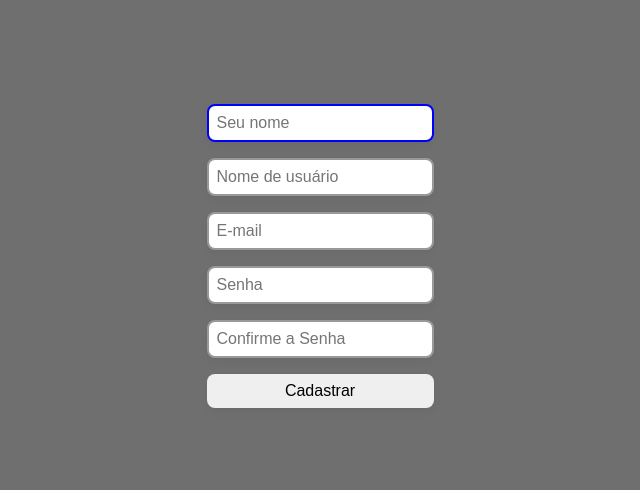
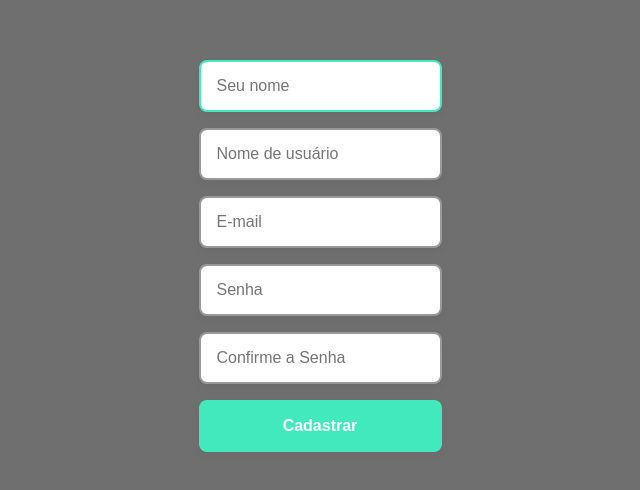
Before and after one commit to ramontsdev/alol-planning, a Next.js app: page /sign-up in a window 1280 px wide. Shown: the part 136-626 px from the top of the page, without its empty margins (320-960 px from the left). Built offline with nearby package versions, Linux system fonts and the light colour scheme; no server answers.

Commit message:
implementado feature de tema para a app

```diff
--- a/src/components/button/index.tsx
+++ b/src/components/button/index.tsx
@@ -1 +1,41 @@
-export { Button } from './styles';
+//export { Button } from './styles';
+
+import { ReactNode } from 'react';
+import Spinner from '../spinner';
+
+import { StyledButton } from './styles';
+
+type Props = {
+  children: ReactNode;
+  type?: "button" | "submit" | "reset" | undefined;
+  variant?: 'primary' | 'secondary' | 'transparent'
+  disabled?: boolean;
+  isLoading?: boolean;
+  danger?: boolean;
+  onClick: () => void;
+  h?: number;
+}
+export function Button({
+  children,
+  type = 'button',
+  disabled = false,
+  isLoading = false,
+  danger = false,
+  onClick,
+  variant,
+  h = 52
+}: Props) {
+  return (
+    <StyledButton
+      type={type}
+      variant={variant}
+      disabled={disabled || isLoading}
+      onClick={onClick}
+      danger={danger}
+      h={h}
+    >
+      {!isLoading && children}
+      {isLoading && <Spinner size={16} />}
+    </StyledButton>
+  );
+}
--- a/src/components/button/styles.ts
+++ b/src/components/button/styles.ts
@@ -2,20 +2,52 @@ import styled, { css } from "styled-components";
 
 type ButtonProps = {
   variant?: 'primary' | 'secondary' | 'transparent'
+  danger?: boolean;
+  h?: number;
 }
-export const Button = styled.button<ButtonProps>`
-  font-size: 16px;
-  padding: 8px;
+export const StyledButton = styled.button<ButtonProps>`
+  height: ${({ h }) => h}px;
 
-  outline: none;
+  display: flex;
+  align-items: center;
+  justify-content: center;
+
+  padding: 0 16px;
+
+  font-size:  16px;
+  color: #fff;
+  font-weight: bold;
+  transition: background 0.2s ease-in;
+
   border: none;
+  background: ${({ theme }) => theme.colors.primary.main};
+  box-shadow: 0px 4px 10px rgba(0, 0, 0, 0.04);
   border-radius: 8px;
-  box-shadow: 0px 4px 10px rgba(0, 0, 0, 0.04);
-  transition: background 0.3s ease-in;
 
-  :hover {
-    background: blue;
+  &:hover {
+    background: ${({ theme }) => theme.colors.primary.light};
   }
+
+  &:active {
+    background: ${({ theme }) => theme.colors.primary.dark};
+  }
+
+  &:disabled {
+    background: #ccc !important;
+    cursor: no-drop !important;
+  }
+
+  ${({ theme, danger }) => danger && css`
+    background: ${theme.colors.danger.main};
+
+    &:hover {
+      background: ${theme.colors.danger.light};
+    }
+
+    &:active {
+      background: ${theme.colors.danger.dark};
+    }
+  `}
 
   ${({ variant }) => variant === 'secondary' && css`
     background: none;
--- a/src/components/text-field/index.tsx
+++ b/src/components/text-field/index.tsx
@@ -1,6 +1,6 @@
 import { InputHTMLAttributes, useState } from 'react';
 
-import { Input, SmallText, Wrapper } from './styles';
+import { SmallText, StyledInput, Wrapper } from './styles';
 
 type Props = InputHTMLAttributes<HTMLInputElement> & {
   onFocus?: () => void
@@ -21,7 +21,7 @@ export function TextField({ onFocus, onBlur, ...rest }: Props) {
 
   return (
     <Wrapper>
-      <Input
+      <StyledInput
         inFocus={inFocus}
         {...rest}
         onFocus={handleFocus}
--- a/src/components/text-field/styles.ts
+++ b/src/components/text-field/styles.ts
@@ -7,20 +7,23 @@ export const Wrapper = styled.div`
 type InputProps = {
   inFocus: boolean;
 }
-export const Input = styled.input<InputProps>`
-  padding: 8px;
+export const StyledInput = styled.input<InputProps>`
+  height: 52px;
+  width: 100%;
+  padding: 0 16px;
+
   font-size: 16px;
-
+  background: #fff;
+  border: 2px solid rgba(0, 0, 0, 0.4);
+  box-shadow: 0px 4px 10px rgba(0, 0, 0, 0.04);
+  border-radius: 8px;
   outline: none;
-  border: 2px solid rgba(0, 0, 0, 0.4);
-  border-radius: 8px;
-  box-shadow: 0px 4px 10px rgba(0, 0, 0, 0.04);
-
   appearance: none;
 
-  transition: border-color 0.3s ease-in;
+  transition: border-color 0.2s ease-in;
+
   :focus {
-    border-color: blue;
+    border-color: ${({ theme }) => theme.colors.primary.main};
   }
 `
 export const SmallText = styled.small`
--- a/src/pages/_app.tsx
+++ b/src/pages/_app.tsx
@@ -4,8 +4,10 @@ import Loader from '@/components/loader';
 import { AuthProvider } from '@/contexts/auth-context';
 import { WebsocketProvider } from '@/contexts/websocket-context';
 import { GlobalStyle } from '@/theme/global-style';
+import { theme } from '@/theme/theme';
 import Router from 'next/router';
 import { useEffect, useState } from 'react';
+import { ThemeProvider } from 'styled-components';
 
 export default function App({ Component, pageProps }: AppProps) {
   const [loading, setLoading] = useState(false);
@@ -31,12 +33,14 @@ export default function App({ Component, pageProps }: AppProps) {
   return (
     <AuthProvider>
       <WebsocketProvider>
+        <ThemeProvider theme={theme}>
           <GlobalStyle />
           {loading ? (
             <Loader isLoading={loading} />
           ) : (
             <Component {...pageProps} />
           )}
+        </ThemeProvider>
       </WebsocketProvider>
     </AuthProvider>
   )
--- a/src/pages/home/index.tsx
+++ b/src/pages/home/index.tsx
@@ -87,6 +87,7 @@ export default function HomePage(props: HomePageProps) {
           <Button
             variant="secondary"
             onClick={logout}
+            h={32}
           >
             Sair
           </Button>
--- a/src/pages/room/styles.ts
+++ b/src/pages/room/styles.ts
@@ -21,6 +21,9 @@ export const Header = styled.header`
   background: red;
 `
 export const AdminWrapper = styled.div`
+  display: flex;
+  flex-direction: row;
+
   button:last-child {
     margin-left: 12px;
   }
--- /dev/null
+++ b/src/theme/colors.json
@@ -0,0 +1,31 @@
+{
+  "primary": {
+    "lighter": "#D3FBE1",
+    "light": "#8DFDC1",
+    "main": "#42E9BD",
+    "dark": "#33B592"
+  },
+  "secondary": {
+    "lighter": "#FFF9C5",
+    "light": "#FAEF88",
+    "main": "#FFEF35",
+    "dark": "#F2E232"
+  },
+  "gray": {
+    "white": "#FFFFFF",
+    "lighter": "#F1F1F1",
+    "light": "#999999",
+    "main": "#333333",
+    "black": "#000000"
+  },
+  "danger": {
+    "lighter": "#F5B7C1",
+    "light": "#F18F93",
+    "main": "#FA6159",
+    "dark": "#E05851"
+  },
+  "success": {
+    "light": "#8DFDC1",
+    "main": "#42E9BD"
+  }
+}
--- /dev/null
+++ b/src/theme/theme.ts
@@ -0,0 +1,5 @@
+import BaseColors from './colors.json';
+
+export const theme = {
+  colors: BaseColors,
+};
```
Also changed, not shown: src/pages/room/index.tsx (+5 -2 lines), src/theme/styled.d.ts (added, +9 -0 lines). Lines whose indentation alone changed are shown as unchanged.
